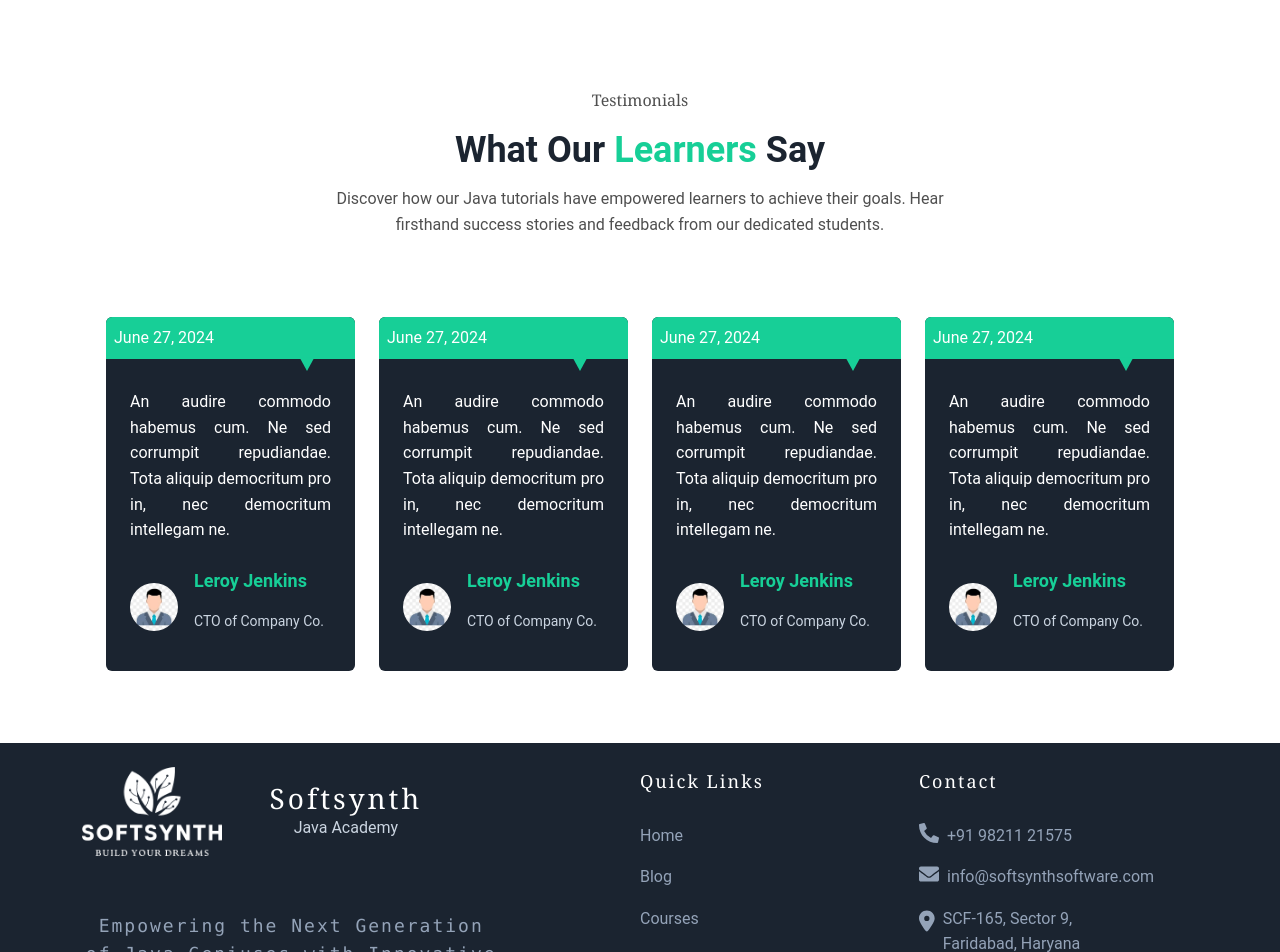
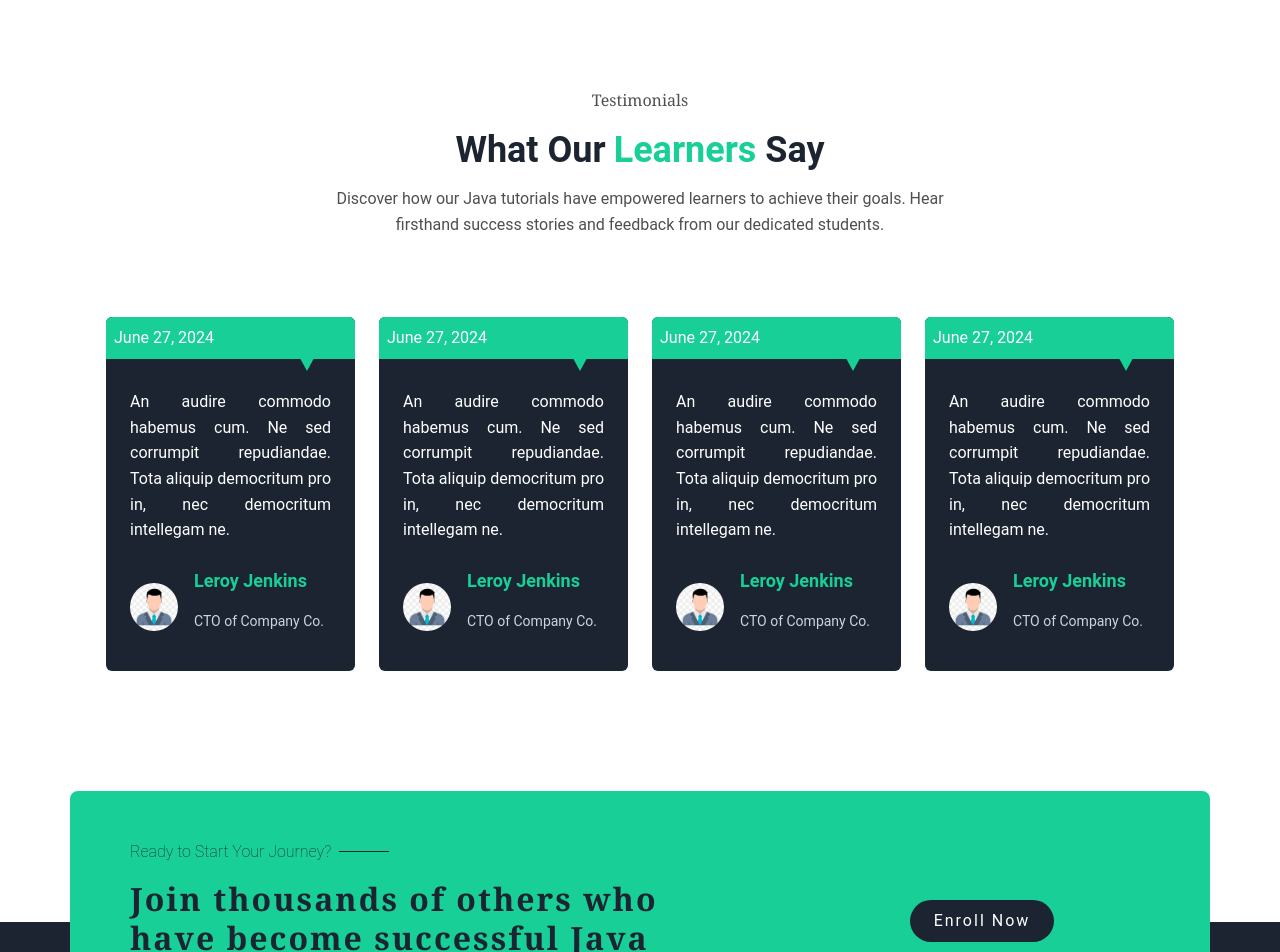
Before and after one commit to shailender-test-account/java-tuts, a React (Vite) app: page / in a window 1280 px wide. Shown: the part 2400-3352 px from the top of the page. Built offline with nearby package versions, Linux system fonts and the light colour scheme; what @shrutibalasa/tailwind-grid-auto-fit would draw is missing.

Commit message:
commit by ramandeep for landing page, introducing animations in testimonial section, making things responsive, introducing call to action section with animation and updating the hover content of courses card

```diff
--- a/package.json
+++ b/package.json
@@ -14,7 +14,7 @@
     "@coreui/react": "^5.1.0",
     "@glidejs/glide": "^3.6.1",
     "bootstrap": "^5.3.3",
-    "framer-motion": "^11.2.11",
+    "framer-motion": "^11.2.12",
     "mdb-react-ui-kit": "^8.0.0",
     "react": "^18.2.0",
     "react-dom": "^18.2.0",
--- a/src/App.jsx
+++ b/src/App.jsx
@@ -7,6 +7,7 @@ import Courses from './components/Courses';
 import Whyjava from './components/Whyjava';
 import Testimonials from './components/Testimonials';
 import Footer from './components/Footer';
+import Action from './components/Action';
 
 
 
@@ -18,12 +19,8 @@ function App() {
       <About />
       <Courses />
       <Testimonials/>
+      <Action/>
       <Footer/>
-
-
-
-
-
     </BrowserRouter>
   )
 }
--- /dev/null
+++ b/src/components/Action.jsx
@@ -0,0 +1,36 @@
+import React from 'react';
+import { motion } from 'framer-motion';
+
+
+function Action() {
+
+  const myvariants={
+    visible:{
+      opacity:1,
+      x:0
+    },
+    hidden:{
+      opacity:0,
+      x:-200
+    }
+
+  }
+
+
+  return (
+    <section className="py-5 relative px-[30px] md:px-0">
+        <div className='absolute -z-10 content-[""] bottom-[-1px] left-0 h-[50%] bg-[#1b2430] w-full'></div>
+        <motion.div variants={myvariants} initial="hidden" whileInView={"visible"} transition={{duration:3 , ease:"easeInOut" , type:"spring"}}  viewport={{ once: true }} className="container m-auto p-12 grid gap-4 grid-cols-5 border-2 bg-[#17cf97] border-none rounded-lg">
+            <div className="col-span-5 md:col-span-3 mx-12">
+                <p className='text-[#1b2430] flex items-center justify-center md:justify-normal font-[200]'>Ready to Start Your Journey?<div className='w-[50px] hidden sm:block ml-2 h-[1px] bg-[#1b2430]'></div></p>
+                <h2 className='text-[#1b2430] font-bold min-[100px]:text-center sm:text-center md:text-left font-serif tracking-[2px]'>Join thousands of others who have become successful Java developers</h2>
+            </div>
+            <div className="col-span-5 md:col-span-2 flex justify-center items-center">
+                <button className='bg-[#1b2430] text-[#ffffff] p-2 px-4 tracking-[2px] rounded-full'>Enroll Now</button>
+            </div>
+        </motion.div>
+    </section>
+  )
+}
+
+export default Action
--- a/src/components/Courses.jsx
+++ b/src/components/Courses.jsx
@@ -29,37 +29,37 @@ function Courses() {
           <Coursecard
             title="Core Java"
             image={<FaJava size={50} color='#17cf97' />}
-            des="Master Java with our comprehensive tutorials and roadmap"
+            des="Gain proficiency in basic Java programming"
 
           />
           <Coursecard
             title="Advanced Java"
             image={<BsFiletypeJava size={50} color='#17cf97'/>}
-            des="Master Java with our comprehensive tutorials and roadmap"
+            des="Explore advanced Java frameworks and libraries"
 
           />
           <Coursecard
             title="Front-End Development"
             image={<GrReactjs size={50} color='#17cf97'/>}
-            des="Master Java with our comprehensive tutorials and roadmap"
+            des="Master HTML, CSS, and JavaScript for dynamic sites"
           />
           <Coursecard
             title="Web Development with Java"
             image={<TbWorldWww size={50} color='#17cf97'/>}
-            des="Master Java with our comprehensive tutorials and roadmap"
+            des="Create dynamic websites using Java technologies"
 
           />
           <Coursecard
             title="Database Management"
             image={<FaDatabase size={50} color='#17cf97' />}
-            des="Master Java with our comprehensive tutorials and roadmap"
+            des="Optimize data handling with modern DBMS tools"
 
           />
 
           <Coursecard
             title="Integration"
             image={<SiAzuredevops size={50} color='#17cf97'/>}
-            des="Master Java with our comprehensive tutorials and roadmap"
+            des="Learn APIs and middleware for integration"
 
           />
 
--- a/src/components/Footer.jsx
+++ b/src/components/Footer.jsx
@@ -14,9 +14,9 @@ const Footer = () => {
               href="#"
               className="space-x-3 md:justify-start"
             >
-              <div class="grid grid-cols-1 items-center">
+              <div className="grid grid-cols-1 items-center">
                 <div className="flex flex-col md:flex-row gap-5 items-center">
-                  <img class="w-[25%]" src={Logo} alt="" />
+                  <img className="w-[25%]" src={Logo} alt="" />
                   <span className="text-center w-fit flex flex-col items-center text-slate-300"><h3 className="tracking-[3px] mb-0 font-serif text-[#ffffff] w-fit">Softsynth</h3>Java Academy</span>
                 </div>
                 <div className="pt-14 flex justify-center md:justify-normal">
@@ -28,7 +28,7 @@ const Footer = () => {
           <div className="col-span-12 md:col-span-3 sm:col-span-6 pb-6">
             <p className="pb-1 text-lg mb-3 text-[20px] text-[#ffffff] tracking-[2px] font-serif flex justify-center sm:justify-normal"><span>Quick Links</span></p>
             <ul className="p-0 sm:text-left">
-              <li class="py-[8px] flex justify-center sm:justify-normal">
+              <li className="py-[8px] flex justify-center sm:justify-normal">
                 <a
                   rel="noopener noreferrer"
                   href="#"
@@ -37,7 +37,7 @@ const Footer = () => {
                   Home
                 </a>
               </li>
-              <li class="py-[8px] flex justify-center sm:justify-normal">
+              <li className="py-[8px] flex justify-center sm:justify-normal">
               <a
                   rel="noopener noreferrer"
                   href="#"
@@ -46,7 +46,7 @@ const Footer = () => {
                   Blog
                 </a>
               </li>
-              <li class="py-[8px] flex justify-center sm:justify-normal">
+              <li className="py-[8px] flex justify-center sm:justify-normal">
                 <a
                   rel="noopener noreferrer"
                   href="#"
@@ -55,7 +55,7 @@ const Footer = () => {
                   Courses
                 </a>
               </li>
-              <li class="py-[8px] flex justify-center sm:justify-normal">
+              <li className="py-[8px] flex justify-center sm:justify-normal">
                 <a
                   rel="noopener noreferrer"
                   href="#"
@@ -64,7 +64,7 @@ const Footer = () => {
                   Contact
                 </a>
               </li>
-              <li class="py-[8px] flex justify-center sm:justify-normal">
+              <li className="py-[8px] flex justify-center sm:justify-normal">
                 <a
                   rel="noopener noreferrer"
                   href="#"
@@ -73,7 +73,7 @@ const Footer = () => {
                   Privacy Policy
                 </a>
               </li>
-			        <li class="py-[8px] flex justify-center sm:justify-normal">
+			        <li className="py-[8px] flex justify-center sm:justify-normal">
                 <a
                   rel="noopener noreferrer"
                   href="#"
@@ -87,7 +87,7 @@ const Footer = () => {
           <div className="col-span-12 md:col-span-3 sm:col-span-6 sm:w-[70%]">
           <p className="pb-1 text-lg mb-3 text-[20px] text-[#ffffff] tracking-[2px] font-serif flex justify-center sm:justify-normal"><span>Contact</span></p>
             <ul className="p-0">
-              <li class="py-[8px] flex justify-center sm:justify-normal">
+              <li className="py-[8px] flex justify-center sm:justify-normal">
                 <a
                   rel="noopener noreferrer"
                   href="#"
@@ -96,7 +96,7 @@ const Footer = () => {
                   <FaPhoneAlt className="text-[20px]"/><span>+91 98211 21575</span>
                 </a>
               </li>
-              <li class="py-[8px] flex justify-center sm:justify-normal">
+              <li className="py-[8px] flex justify-center sm:justify-normal">
                 <a
                   rel="noopener noreferrer"
                   href="#"
@@ -105,7 +105,7 @@ const Footer = () => {
                   <FaEnvelope className="text-[20px]"/> <span className="text-left">info@softsynthsoftware.com</span>
                 </a>
               </li>
-              <li class="py-[8px] flex justify-center sm:justify-normal">
+              <li className="py-[8px] flex justify-center sm:justify-normal">
                 <a
                   rel="noopener noreferrer"
                   href="#"
--- a/src/components/Testimonials.jsx
+++ b/src/components/Testimonials.jsx
@@ -1,21 +1,39 @@
 import React from "react";
 import TCard from "./TCard";
+import { easeInOut, motion } from "framer-motion";
 
 const Testimonials = () => {
+
+  const testimonial = {
+    visible:{
+      y:0,
+      opacity:1
+    },
+    hidden:{
+      y:200,
+      opacity:0
+    }
+  }
   return (
     <section>
       <section>
         <div className="container px-6 py-12 mx-auto">
           <div className="grid items-center gap-4 xl:grid-cols-5">
-            <div className="max-w-2xl mx-auto my-8 space-y-4 text-center col-span-full xl:text-left">
-                <span className="font-serif">Testimonials</span>
-              <h2 className="text-4xl text-[#1b2430] font-bold">What Our <span className="text-[#17cf97]">Learners</span> Say</h2>
+            <motion.div variants={testimonial} initial="hidden" whileInView={"visible"} transition={{duration:1.5, ease:"easeInOut" , type:"spring"}} className="max-w-2xl mx-auto my-8 space-y-4 text-center col-span-full xl:text-left">
+                <span className="font-serif">
+                  Testimonials
+                </span>
+                <h2 className="text-4xl text-[#1b2430] font-bold">
+                  What Our
+                  <span className="text-[#17cf97] pl-2">
+                    Learners
+                  </span> Say</h2>
               <p className="dark:text-gray-600">
                 Discover how our Java tutorials have empowered learners to
                 achieve their goals. Hear firsthand success stories and feedback
                 from our dedicated students.
               </p>
-            </div>
+            </motion.div>
             <div className="p-6 col-span-full">
               <div className="grid gap-4 grid-cols-4 group">
                 <TCard/>
```
Also changed, not shown: 1 other file (tests, documents, lock files or other folders).
